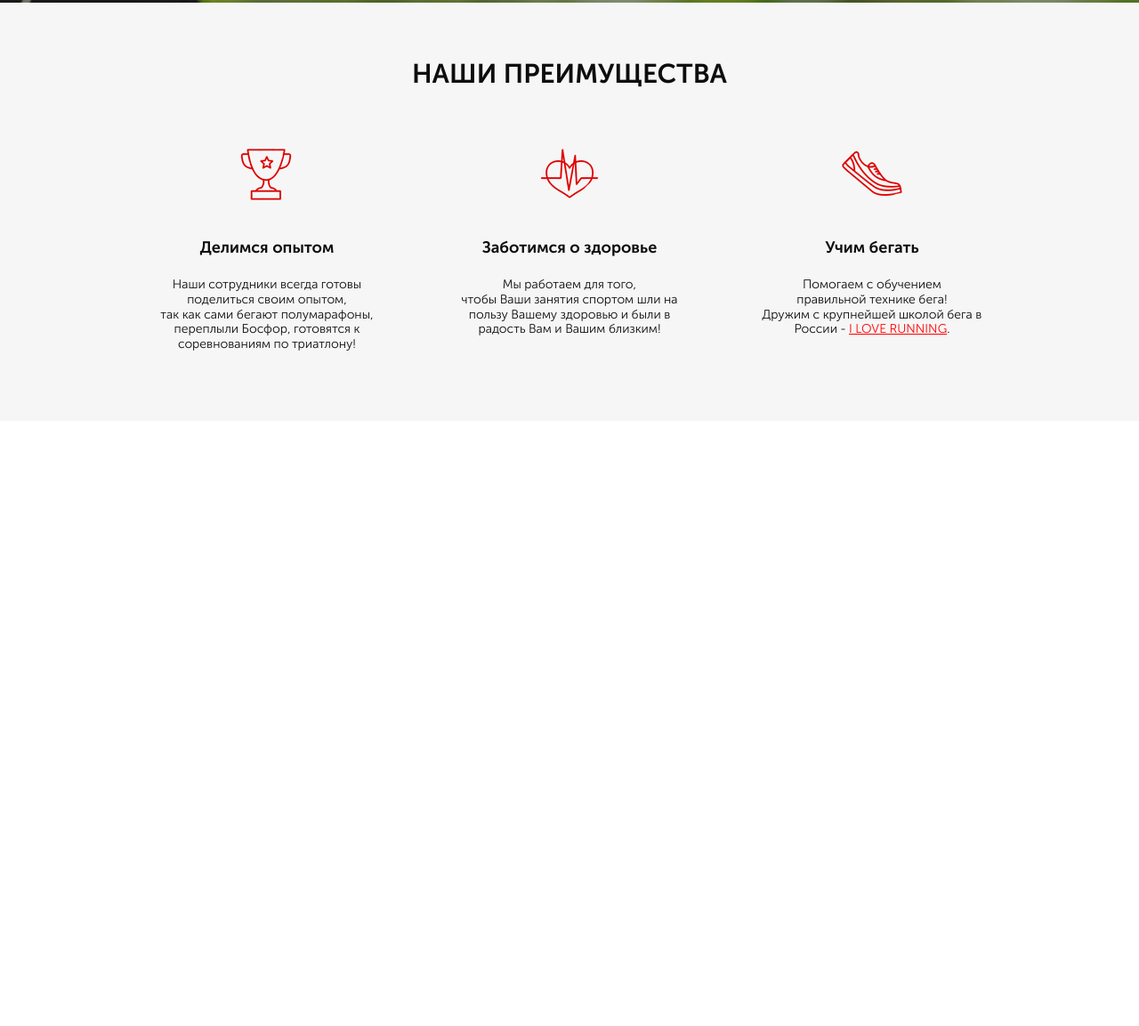
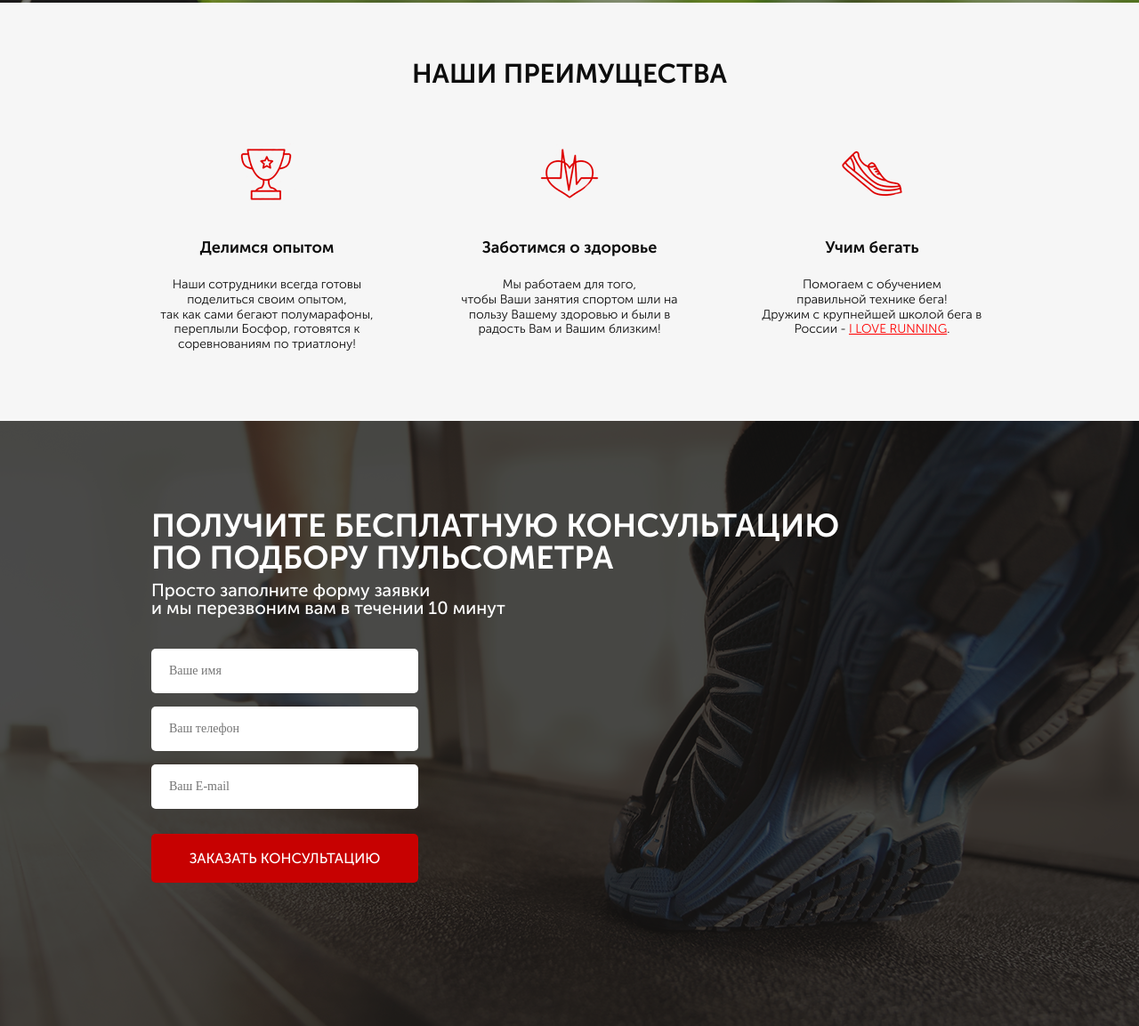
Before and after one commit to JohnRaven/Pulsometer, a website: page src/index.html in a window 1280 px wide. Shown: the part 647-1800 px from the top of the page at 89% size. Before the commit the page ends 1120 px from the top, so only its background shows below. Drawn offline with Linux system fonts and the light colour scheme.

Commit message:
Feature: Add part consultation (form)

```diff
--- a/src/index.html
+++ b/src/index.html
@@ -95,6 +95,23 @@
 		</div>
 	</div>
 
+	<div class="consultation">
+		<div class="container">
+			<h2 class="title title_left">
+				Получите бесплатную консультацию<br> по подбору пульсометра
+			</h2>
+			<div class="consultation__descr">
+				Просто заполните форму заявки<br> и мы перезвоним вам в течении 10 минут
+			</div>
+			<form class="feed-form" action="#" method="post">
+				<input name="name" required placeholder="Ваше имя" type="text" >
+				<input name="phone" required placeholder="Ваш телефон" type="number" >
+				<input name="email" required placeholder="Ваш E-mail" type="email" >
+
+				<button class="button button_submit">заказать кОНСУЛЬТАЦИЮ</button>
+			</form>
+		</div>
+	</div>
 
 </body>
 </html>
--- a/src/sass/blocks/_buttons.scss
+++ b/src/sass/blocks/_buttons.scss
@@ -17,4 +17,10 @@
 		height: 50px;
 		font-size: 16px;
 	}
+	&_submit{
+		width: 100%;
+		height: 55px;
+		font-size: 16px;
+		color: #ffffff;
+	}
 }
--- /dev/null
+++ b/src/sass/blocks/_consultation.scss
@@ -0,0 +1,10 @@
+.consultation{
+	min-height: 680px;
+	padding: 100px 0 92px 0;
+	background: url('../img/bg_consultation.png') center (center/cover) no-repeat;
+	&__descr{
+		font-size: 20px;
+		font-weight: 500;
+		color: #ffffff;
+	}
+}
--- /dev/null
+++ b/src/sass/blocks/_forms.scss
@@ -0,0 +1,21 @@
+.feed-form{
+	margin-top: 36px;
+	display: flex;
+	flex-direction: column;
+	width: 300px;
+	input{
+		width: 300px;
+		height: 50px;
+		background-color: #ffffff;
+		border-radius: 5px;
+		margin-bottom: 15px;
+		border: none;
+		padding: 0 20px;
+		font-size: 14px;
+		font-weight: 300;
+		color: #4b4b4b;
+		&:nth-child(3){
+			margin-bottom: 20px;
+		}
+	}
+}
--- /dev/null
+++ b/src/sass/blocks/_titles.scss
@@ -0,0 +1,12 @@
+.title{
+	font-size: 36px;
+	font-weight: 700;
+	text-transform: uppercase;
+	color: #ffffff;
+	text-align: center;
+	&_left{
+		font-size: 36px;
+		text-align: left;
+		color: #ffffff;
+	}
+}
--- a/src/sass/style.scss
+++ b/src/sass/style.scss
@@ -16,3 +16,6 @@
 @import 'blocks/header';
 @import 'blocks/buttons';
 @import 'blocks/advantages';
+@import 'blocks/consultation';
+@import 'blocks/titles';
+@import 'blocks/forms';
```
Also changed, not shown: src/css/style.min.css.
